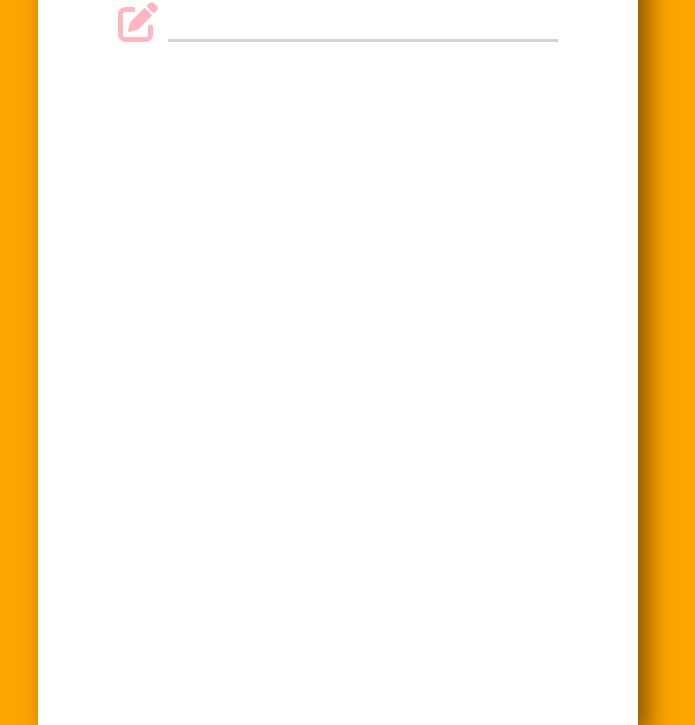
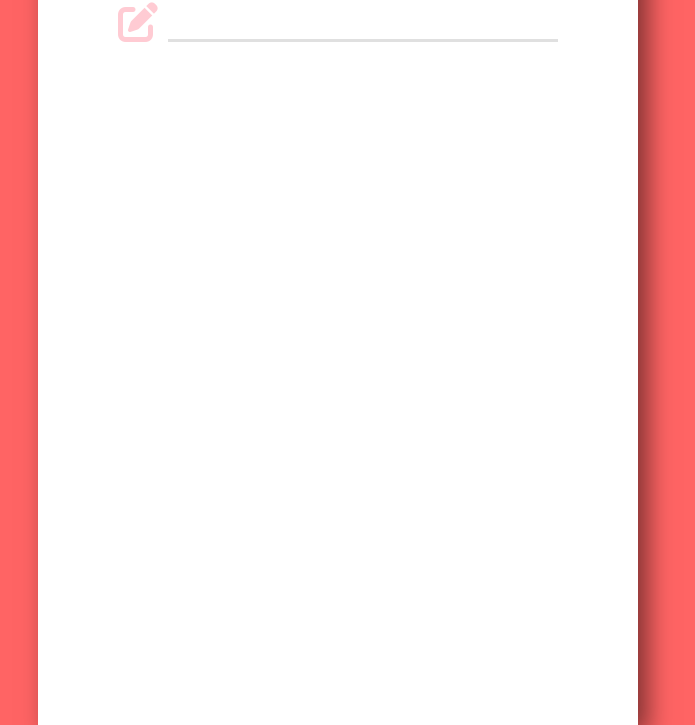
Before and after one commit to SuperGandhi/ShoppingList, a plain HTML site: page index.html in a window 1280 px wide. Shown: the part 75-800 px from the top of the page, without its empty margins (302-997 px from the left). Drawn offline with Linux system fonts and the light colour scheme; a web font is replaced by a local one.

Commit message:
Complete

```diff
--- a/index.css
+++ b/index.css
@@ -9,7 +9,7 @@
   body{
     font-family: "DotGothic16";
     color: #262626;
-    background-color: orange;
+    background-color: rgba(255, 0, 0, 0.608);
   }
 
   .container{
@@ -46,7 +46,7 @@
   .input-container i{
     cursor: pointer;
     font-size: 2.5rem;
-    color: lightpink;
+    color: rgba(255, 182, 193, 0.704);
   }
 
   .input-container input{
@@ -55,7 +55,7 @@
     border: 0;
     width: 65%;
     font-size: 1.5rem;
-    border-bottom: 3px solid lightgray;
+    border-bottom: 3px solid rgba(211, 211, 211, 0.704);
   }
 
   #groceryItems{
```
